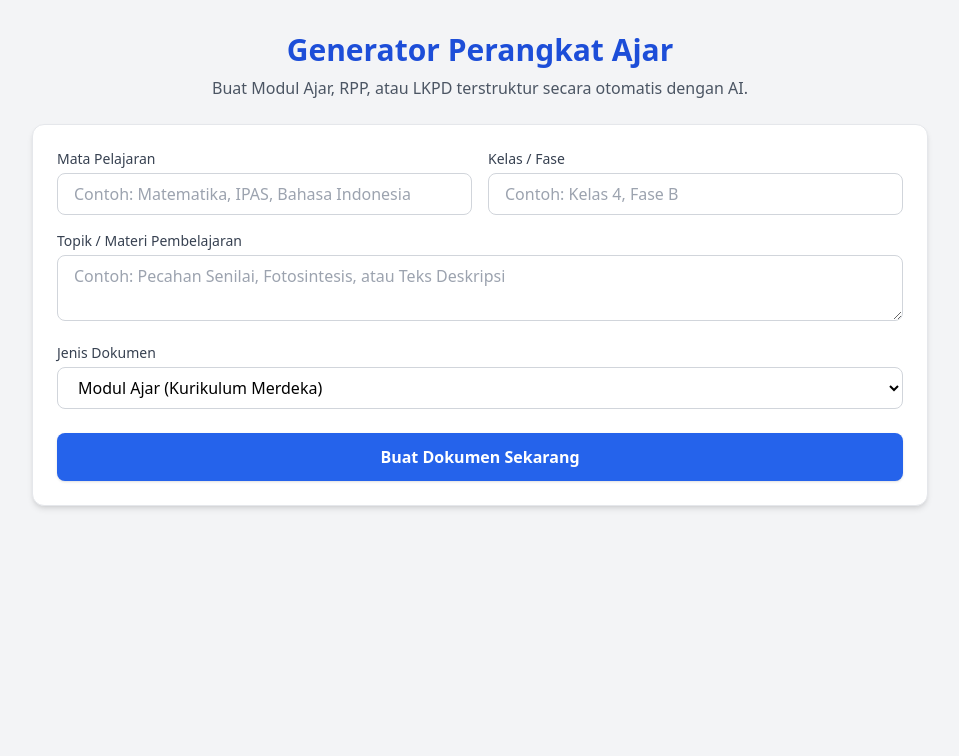
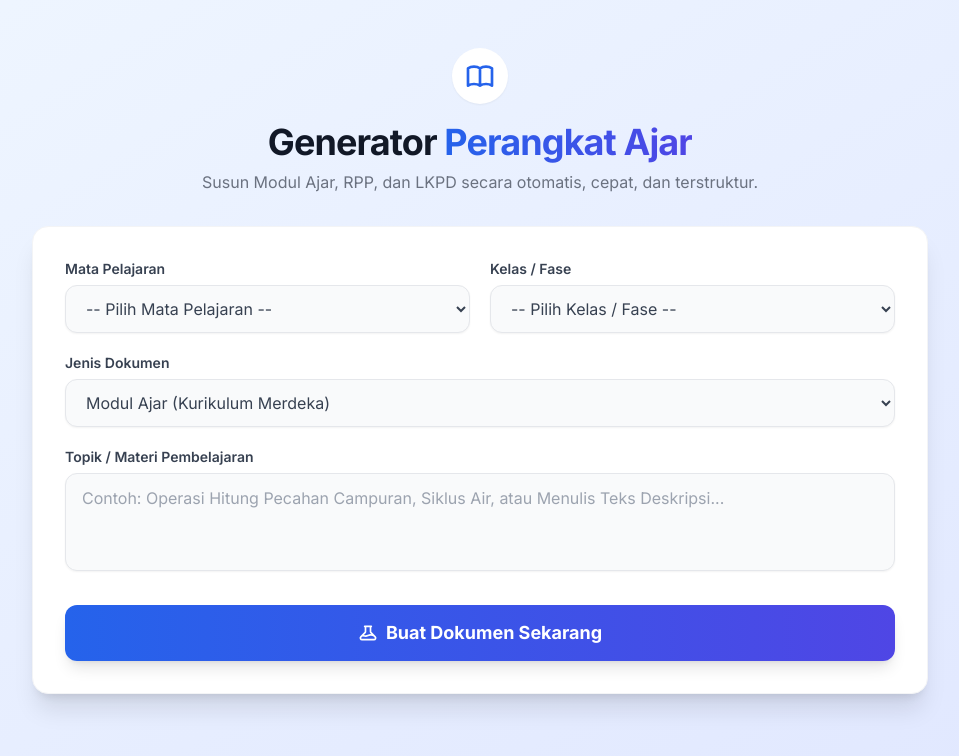
Before and after one commit to 220494/perangkat-ajar-generator, a plain HTML site: page index.html in a window 1280 px wide. Shown: the whole page, without its empty margins (160-1119 px from the left). Drawn offline with nearby package versions, Linux system fonts and the light colour scheme.

Commit message:
Update index.html

```diff
--- a/index.html
+++ b/index.html
@@ -7,103 +7,145 @@
     <script src="https://cdn.tailwindcss.com"></script>
     <script src="https://cdn.jsdelivr.net/npm/marked/marked.min.js"></script>
     <style>
-        /* Pengaturan khusus agar rapi saat dicetak ke PDF / Kertas */
+        @import url('https://fonts.googleapis.com/css2?family=Inter:wght@300;400;500;600;700&display=swap');
+
+        body { font-family: 'Inter', sans-serif; }
+
+        /* Pengaturan cetak PDF */
         @media print {
             body * { visibility: hidden; }
-            #result-section, #result-section * { visibility: visible; }
-            #result-section { position: absolute; left: 0; top: 0; width: 100%; padding: 0; margin: 0; box-shadow: none; border: none; }
+            #resultSection, #resultSection * { visibility: visible; }
+            #resultSection { position: absolute; left: 0; top: 0; width: 100%; padding: 0; margin: 0; box-shadow: none; border: none; }
             .no-print { display: none !important; }
         }
 
-        /* Styling tambahan untuk hasil render Markdown agar menyerupai dokumen resmi */
-        .prose h1 { font-size: 1.75rem; font-weight: bold; margin-top: 1.5rem; margin-bottom: 0.75rem; color: #1f2937; }
-        .prose h2 { font-size: 1.5rem; font-weight: bold; margin-top: 1.25rem; margin-bottom: 0.5rem; color: #374151; }
-        .prose h3 { font-size: 1.25rem; font-weight: 600; margin-top: 1rem; margin-bottom: 0.5rem; color: #4b5563; }
-        .prose p { margin-bottom: 0.75rem; line-height: 1.6; }
+        /* Styling Render Markdown */
+        .prose h1 { font-size: 1.75rem; font-weight: 700; margin-top: 1.5rem; margin-bottom: 0.75rem; color: #1e3a8a; }
+        .prose h2 { font-size: 1.5rem; font-weight: 700; margin-top: 1.25rem; margin-bottom: 0.5rem; color: #2563eb; }
+        .prose h3 { font-size: 1.25rem; font-weight: 600; margin-top: 1rem; margin-bottom: 0.5rem; color: #3b82f6; }
+        .prose p { margin-bottom: 0.75rem; line-height: 1.7; color: #374151; }
         .prose ul { list-style-type: disc; margin-left: 1.5rem; margin-bottom: 1rem; }
         .prose ol { list-style-type: decimal; margin-left: 1.5rem; margin-bottom: 1rem; }
-        .prose li { margin-bottom: 0.25rem; }
+        .prose li { margin-bottom: 0.3rem; color: #374151; }
         .prose table { width: 100%; border-collapse: collapse; margin-bottom: 1.5rem; }
         .prose th, .prose td { border: 1px solid #d1d5db; padding: 0.75rem; text-align: left; }
         .prose th { background-color: #f3f4f6; font-weight: 600; }
         .prose strong { font-weight: 700; color: #111827; }
     </style>
 </head>
-<body class="bg-gray-100 min-h-screen p-4 md:p-8">
+<body class="bg-gradient-to-br from-blue-50 to-indigo-100 min-h-screen p-4 md:p-8">
 
-    <div class="max-w-4xl mx-auto space-y-6">
+    <div class="max-w-4xl mx-auto space-y-8">
 
         <!-- Header -->
-        <div class="text-center no-print">
-            <h1 class="text-3xl font-bold text-blue-700">Generator Perangkat Ajar</h1>
-            <p class="text-gray-600 mt-2">Buat Modul Ajar, RPP, atau LKPD terstruktur secara otomatis dengan AI.</p>
+        <div class="text-center no-print mt-4">
+            <div class="inline-block p-3 rounded-full bg-white shadow-sm mb-3">
+                <svg class="w-8 h-8 text-blue-600" fill="none" stroke="currentColor" viewBox="0 0 24 24" xmlns="http://www.w3.org/2000/svg"><path stroke-linecap="round" stroke-linejoin="round" stroke-width="2" d="M12 6.253v13m0-13C10.832 5.477 9.246 5 7.5 5S4.168 5.477 3 6.253v13C4.168 18.477 5.754 18 7.5 18s3.332.477 4.5 1.253m0-13C13.168 5.477 14.754 5 16.5 5c1.747 0 3.332.477 4.5 1.253v13C19.832 18.477 18.247 18 16.5 18c-1.746 0-3.332.477-4.5 1.253"></path></svg>
+            </div>
+            <h1 class="text-3xl md:text-4xl font-extrabold text-gray-900 tracking-tight">Generator <span class="text-transparent bg-clip-text bg-gradient-to-r from-blue-600 to-indigo-600">Perangkat Ajar</span></h1>
+            <p class="text-gray-500 mt-2 text-sm md:text-base">Susun Modul Ajar, RPP, dan LKPD secara otomatis, cepat, dan terstruktur.</p>
         </div>
 
         <!-- Form Input -->
-        <div class="bg-white p-6 rounded-xl shadow-md border border-gray-200 no-print">
-            <div class="grid grid-cols-1 md:grid-cols-2 gap-4">
+        <div class="bg-white p-6 md:p-8 rounded-2xl shadow-xl border border-gray-100 no-print relative overflow-hidden">
+            <div class="absolute top-0 right-0 w-32 h-32 bg-blue-50 rounded-bl-full -z-10 opacity-50"></div>
 
+            <div class="grid grid-cols-1 md:grid-cols-2 gap-5 z-10">
+
+                <!-- Dropdown Mata Pelajaran -->
                 <div>
-                    <label class="block text-sm font-medium text-gray-700 mb-1">Mata Pelajaran</label>
-                    <input type="text" id="mapel" placeholder="Contoh: Matematika, IPAS, Bahasa Indonesia" class="w-full border border-gray-300 rounded-lg px-4 py-2 focus:ring-2 focus:ring-blue-500 focus:border-blue-500 outline-none transition">
-                </div>
-
-                <div>
-                    <label class="block text-sm font-medium text-gray-700 mb-1">Kelas / Fase</label>
-                    <input type="text" id="kelas" placeholder="Contoh: Kelas 4, Fase B" class="w-full border border-gray-300 rounded-lg px-4 py-2 focus:ring-2 focus:ring-blue-500 focus:border-blue-500 outline-none transition">
-                </div>
-
-                <div class="md:col-span-2">
-                    <label class="block text-sm font-medium text-gray-700 mb-1">Topik / Materi Pembelajaran</label>
-                    <textarea id="topik" rows="2" placeholder="Contoh: Pecahan Senilai, Fotosintesis, atau Teks Deskripsi" class="w-full border border-gray-300 rounded-lg px-4 py-2 focus:ring-2 focus:ring-blue-500 focus:border-blue-500 outline-none transition"></textarea>
-                </div>
-
-                <div class="md:col-span-2">
-                    <label class="block text-sm font-medium text-gray-700 mb-1">Jenis Dokumen</label>
-                    <select id="jenis" class="w-full border border-gray-300 rounded-lg px-4 py-2 focus:ring-2 focus:ring-blue-500 focus:border-blue-500 outline-none transition bg-white">
-                        <option value="Modul Ajar (Kurikulum Merdeka)">Modul Ajar (Kurikulum Merdeka)</option>
-                        <option value="RPP (Rencana Pelaksanaan Pembelajaran)">RPP</option>
-                        <option value="LKPD (Lembar Kerja Peserta Didik)">LKPD</option>
-                        <option value="Silabus">Silabus</option>
-                        <option value="Soal Evaluasi / Latihan">Soal Evaluasi / Latihan</option>
+                    <label class="block text-sm font-semibold text-gray-700 mb-1.5">Mata Pelajaran</label>
+                    <select id="mapel" class="w-full border border-gray-200 rounded-xl px-4 py-3 focus:ring-2 focus:ring-blue-500 focus:border-blue-500 outline-none transition shadow-sm bg-gray-50 text-gray-700 cursor-pointer hover:bg-white">
+                        <option value="" disabled selected>-- Pilih Mata Pelajaran --</option>
+                        <option value="Bahasa Indonesia">Bahasa Indonesia</option>
+                        <option value="Matematika">Matematika</option>
+                        <option value="Ilmu Pengetahuan Alam dan Sosial (IPAS)">IPAS</option>
+                        <option value="Pendidikan Pancasila">Pendidikan Pancasila</option>
+                        <option value="Bahasa Inggris">Bahasa Inggris</option>
+                        <option value="Pendidikan Agama">Pendidikan Agama</option>
+                        <option value="Seni Budaya">Seni Budaya</option>
+                        <option value="PJOK">PJOK</option>
+                        <option value="Informatika">Informatika</option>
+                        <option value="Mata Pelajaran Lainnya">Lainnya (Spesifikkan di Topik)</option>
                     </select>
                 </div>
 
+                <!-- Dropdown Kelas / Fase -->
+                <div>
+                    <label class="block text-sm font-semibold text-gray-700 mb-1.5">Kelas / Fase</label>
+                    <select id="kelas" class="w-full border border-gray-200 rounded-xl px-4 py-3 focus:ring-2 focus:ring-blue-500 focus:border-blue-500 outline-none transition shadow-sm bg-gray-50 text-gray-700 cursor-pointer hover:bg-white">
+                        <option value="" disabled selected>-- Pilih Kelas / Fase --</option>
+                        <optgroup label="SD / MI">
+                            <option value="Fase A (Kelas 1-2)">Fase A (Kelas 1-2)</option>
+                            <option value="Fase B (Kelas 3-4)">Fase B (Kelas 3-4)</option>
+                            <option value="Fase C (Kelas 5-6)">Fase C (Kelas 5-6)</option>
+                        </optgroup>
+                        <optgroup label="SMP / MTs">
+                            <option value="Fase D (Kelas 7-9)">Fase D (Kelas 7-9)</option>
+                        </optgroup>
+                        <optgroup label="SMA / SMK / MA">
+                            <option value="Fase E (Kelas 10)">Fase E (Kelas 10)</option>
+                            <option value="Fase F (Kelas 11-12)">Fase F (Kelas 11-12)</option>
+                        </optgroup>
+                    </select>
+                </div>
+
+                <!-- Dropdown Jenis Dokumen -->
+                <div class="md:col-span-2">
+                    <label class="block text-sm font-semibold text-gray-700 mb-1.5">Jenis Dokumen</label>
+                    <select id="jenis" class="w-full border border-gray-200 rounded-xl px-4 py-3 focus:ring-2 focus:ring-blue-500 focus:border-blue-500 outline-none transition shadow-sm bg-gray-50 text-gray-700 cursor-pointer hover:bg-white">
+                        <option value="Modul Ajar (Kurikulum Merdeka)">Modul Ajar (Kurikulum Merdeka)</option>
+                        <option value="RPP (Rencana Pelaksanaan Pembelajaran)">RPP (K13 / Umum)</option>
+                        <option value="LKPD (Lembar Kerja Peserta Didik)">LKPD (Lembar Kerja)</option>
+                        <option value="Silabus">Silabus Pembelajaran</option>
+                        <option value="Soal Evaluasi / Latihan">Soal Evaluasi / Asesmen</option>
+                    </select>
+                </div>
+
+                <!-- Textarea Topik -->
+                <div class="md:col-span-2">
+                    <label class="block text-sm font-semibold text-gray-700 mb-1.5">Topik / Materi Pembelajaran</label>
+                    <textarea id="topik" rows="3" placeholder="Contoh: Operasi Hitung Pecahan Campuran, Siklus Air, atau Menulis Teks Deskripsi..." class="w-full border border-gray-200 rounded-xl px-4 py-3 focus:ring-2 focus:ring-blue-500 focus:border-blue-500 outline-none transition shadow-sm bg-gray-50 text-gray-700 hover:bg-white resize-none"></textarea>
+                </div>
             </div>
 
-            <button id="generateBtn" onclick="generateDocument()" class="w-full mt-6 bg-blue-600 hover:bg-blue-700 text-white font-semibold py-3 px-4 rounded-lg shadow transition duration-200 flex justify-center items-center gap-2">
+            <button id="generateBtn" onclick="generateDocument()" class="w-full mt-7 bg-gradient-to-r from-blue-600 to-indigo-600 hover:from-blue-700 hover:to-indigo-700 text-white font-bold py-3.5 px-4 rounded-xl shadow-lg hover:shadow-xl transform transition-all active:scale-[0.98] flex justify-center items-center gap-2 text-lg">
+                <svg class="w-5 h-5" fill="none" stroke="currentColor" viewBox="0 0 24 24" xmlns="http://www.w3.org/2000/svg"><path stroke-linecap="round" stroke-linejoin="round" stroke-width="2" d="M19.428 15.428a2 2 0 00-1.022-.547l-2.387-.477a6 6 0 00-3.86.517l-.318.158a6 6 0 01-3.86.517L6.05 15.21a2 2 0 00-1.806.547M8 4h8l-1 1v5.172a2 2 0 00.586 1.414l5 5c1.26 1.26.367 3.414-1.415 3.414H4.828c-1.782 0-2.674-2.154-1.414-3.414l5-5A2 2 0 009 10.172V5L8 4z"></path></svg>
                 <span>Buat Dokumen Sekarang</span>
             </button>
 
             <!-- Loading & Error Indicators -->
-            <div id="loadingIndicator" class="hidden mt-4 text-center text-blue-600 font-medium animate-pulse">
-                Sedang menyusun dokumen... Mohon tunggu sebentar.
+            <div id="loadingIndicator" class="hidden mt-6 text-center">
+                <div class="inline-flex items-center gap-2 text-blue-600 font-medium bg-blue-50 px-4 py-2 rounded-full border border-blue-100">
+                    <svg class="animate-spin h-5 w-5 text-blue-600" xmlns="http://www.w3.org/2000/svg" fill="none" viewBox="0 0 24 24"><circle class="opacity-25" cx="12" cy="12" r="10" stroke="currentColor" stroke-width="4"></circle><path class="opacity-75" fill="currentColor" d="M4 12a8 8 0 018-8V0C5.373 0 0 5.373 0 12h4zm2 5.291A7.962 7.962 0 014 12H0c0 3.042 1.135 5.824 3 7.938l3-2.647z"></path></svg>
+                    Sedang menyusun dokumen...
+                </div>
             </div>
-            <div id="errorMessage" class="hidden mt-4 text-center text-red-600 font-medium p-3 bg-red-50 rounded-lg border border-red-200">
+            <div id="errorMessage" class="hidden mt-5 text-center text-red-600 font-medium p-4 bg-red-50 rounded-xl border border-red-200">
             </div>
         </div>
 
         <!-- Result Section -->
-        <div id="resultSection" class="hidden bg-white p-8 rounded-xl shadow-md border border-gray-200 relative">
+        <div id="resultSection" class="hidden bg-white p-6 md:p-10 rounded-2xl shadow-xl border border-gray-100 relative">
 
-            <div class="no-print flex justify-end gap-3 mb-6 border-b pb-4">
-                <button onclick="copyText()" class="px-4 py-2 bg-gray-100 hover:bg-gray-200 text-gray-700 text-sm font-medium rounded-lg transition">
-                    Salin Teks (Copy)
+            <div class="no-print flex flex-wrap justify-end gap-3 mb-8 border-b pb-5">
+                <button onclick="copyText()" class="px-5 py-2.5 bg-gray-100 hover:bg-gray-200 text-gray-700 text-sm font-semibold rounded-xl transition flex items-center gap-2">
+                    <svg class="w-4 h-4" fill="none" stroke="currentColor" viewBox="0 0 24 24" xmlns="http://www.w3.org/2000/svg"><path stroke-linecap="round" stroke-linejoin="round" stroke-width="2" d="M8 16H6a2 2 0 01-2-2V6a2 2 0 012-2h8a2 2 0 012 2v2m-6 12h8a2 2 0 002-2v-8a2 2 0 00-2-2h-8a2 2 0 00-2 2v8a2 2 0 002 2z"></path></svg>
+                    Salin Teks
                 </button>
-                <button onclick="window.print()" class="px-4 py-2 bg-green-600 hover:bg-green-700 text-white text-sm font-medium rounded-lg shadow transition">
-                    Cetak / Simpan PDF
+                <button onclick="window.print()" class="px-5 py-2.5 bg-gradient-to-r from-emerald-500 to-green-600 hover:from-emerald-600 hover:to-green-700 text-white text-sm font-semibold rounded-xl shadow-md transition flex items-center gap-2">
+                    <svg class="w-4 h-4" fill="none" stroke="currentColor" viewBox="0 0 24 24" xmlns="http://www.w3.org/2000/svg"><path stroke-linecap="round" stroke-linejoin="round" stroke-width="2" d="M17 17h2a2 2 0 002-2v-4a2 2 0 00-2-2H5a2 2 0 00-2 2v4a2 2 0 002 2h2m2 4h6a2 2 0 002-2v-4a2 2 0 00-2-2H9a2 2 0 00-2 2v4a2 2 0 002 2zm8-12V5a2 2 0 00-2-2H9a2 2 0 00-2 2v4h10z"></path></svg>
+                    Cetak / Unduh PDF
                 </button>
             </div>
 
             <!-- Konten Markdown akan dirender di sini -->
             <div id="outputContent" class="prose max-w-none text-gray-800"></div>
-
         </div>
 
     </div>
 
     <script>
-        // PASTIKAN ANDA MENGGANTI URL DI BAWAH INI DENGAN URL CLOUDFLARE WORKER ANDA
         const WORKER_URL = "https://perangkat-ajar-proxy.dianpamungkas24.workers.dev/";
 
         const generateBtn = document.getElementById('generateBtn');
@@ -114,8 +156,8 @@
         let rawGeneratedText = "";
 
         async function generateDocument() {
-            const mapel = document.getElementById('mapel').value.trim();
-            const kelas = document.getElementById('kelas').value.trim();
+            const mapel = document.getElementById('mapel').value;
+            const kelas = document.getElementById('kelas').value;
             const topik = document.getElementById('topik').value.trim();
             const jenis = document.getElementById('jenis').value;
 
@@ -124,7 +166,6 @@
                 return;
             }
 
-            // Persiapan UI: Tampilkan loading, sembunyikan error & hasil
             loadingIndicator.classList.remove('hidden');
             resultSection.classList.add('hidden');
             errorMessage.classList.add('hidden');
@@ -137,9 +178,7 @@
             try {
                 const response = await fetch(WORKER_URL, {
                     method: 'POST',
-                    headers: {
-                        'Content-Type': 'application/json',
-                    },
+                    headers: { 'Content-Type': 'application/json' },
                     body: JSON.stringify({ prompt: promptText })
                 });
 
@@ -149,10 +188,7 @@
                     throw new Error(data.error?.message || data.error || `Gagal menghubungi server (Status: ${response.status})`);
                 }
 
-                // Mengekstrak hasil dari JSON Groq
                 rawGeneratedText = data.choices[0].message.content;
-
-                // Render Markdown ke HTML menggunakan marked.js
                 outputContent.innerHTML = marked.parse(rawGeneratedText);
                 resultSection.classList.remove('hidden');
 
```
